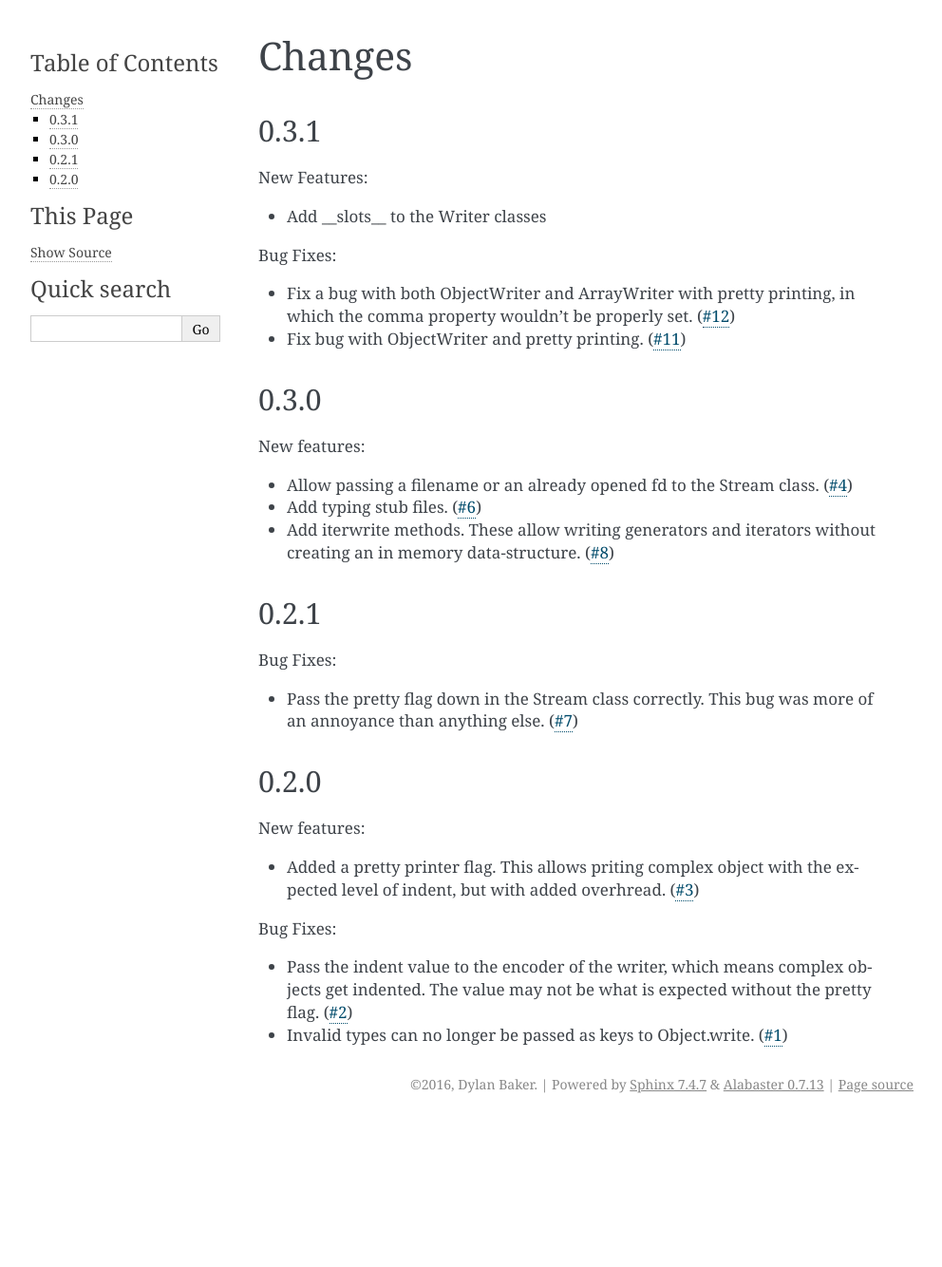
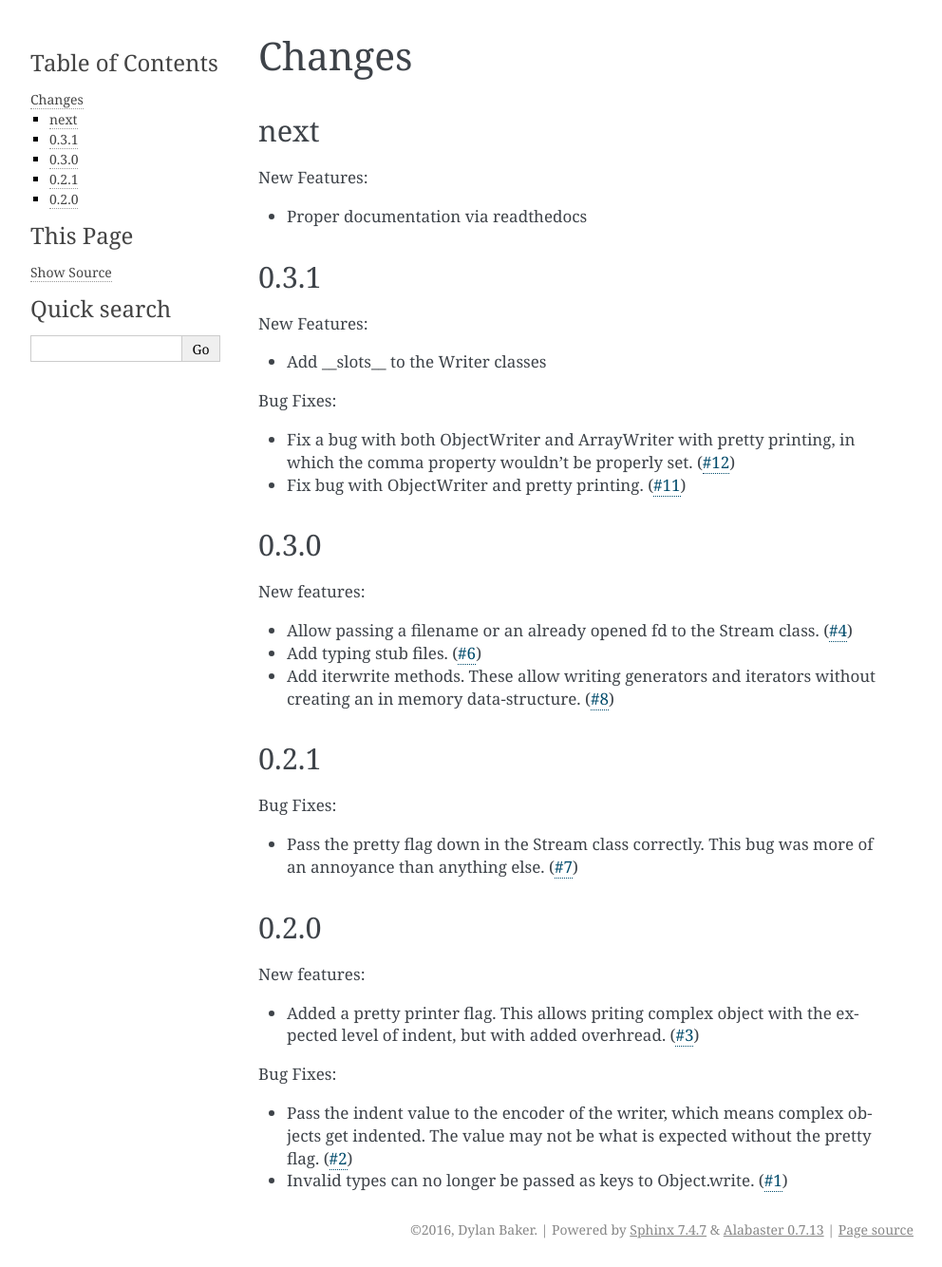
Before and after one commit to dcbaker/jsonstreams, a Sphinx documentation site: the page built from docs/source/changes.rst, in a window 1280 px wide. Shown: the whole page at 95% size, without its empty margins (148-1140 px from the left). Built offline with Sphinx 7.4.7, drawn with Linux system fonts in a browser that asks for light colours; before the commit the page ends 1181 px from its top, so only the background shows below that.

Commit message:
docs/changes: add readthedocs to new features.

```diff
--- a/docs/source/changes.rst
+++ b/docs/source/changes.rst
@@ -1,5 +1,13 @@
 Changes
 =======
+
+next
+-----
+
+New Features:
+
+- Proper documentation via readthedocs
+
 
 0.3.1
 -----
```
